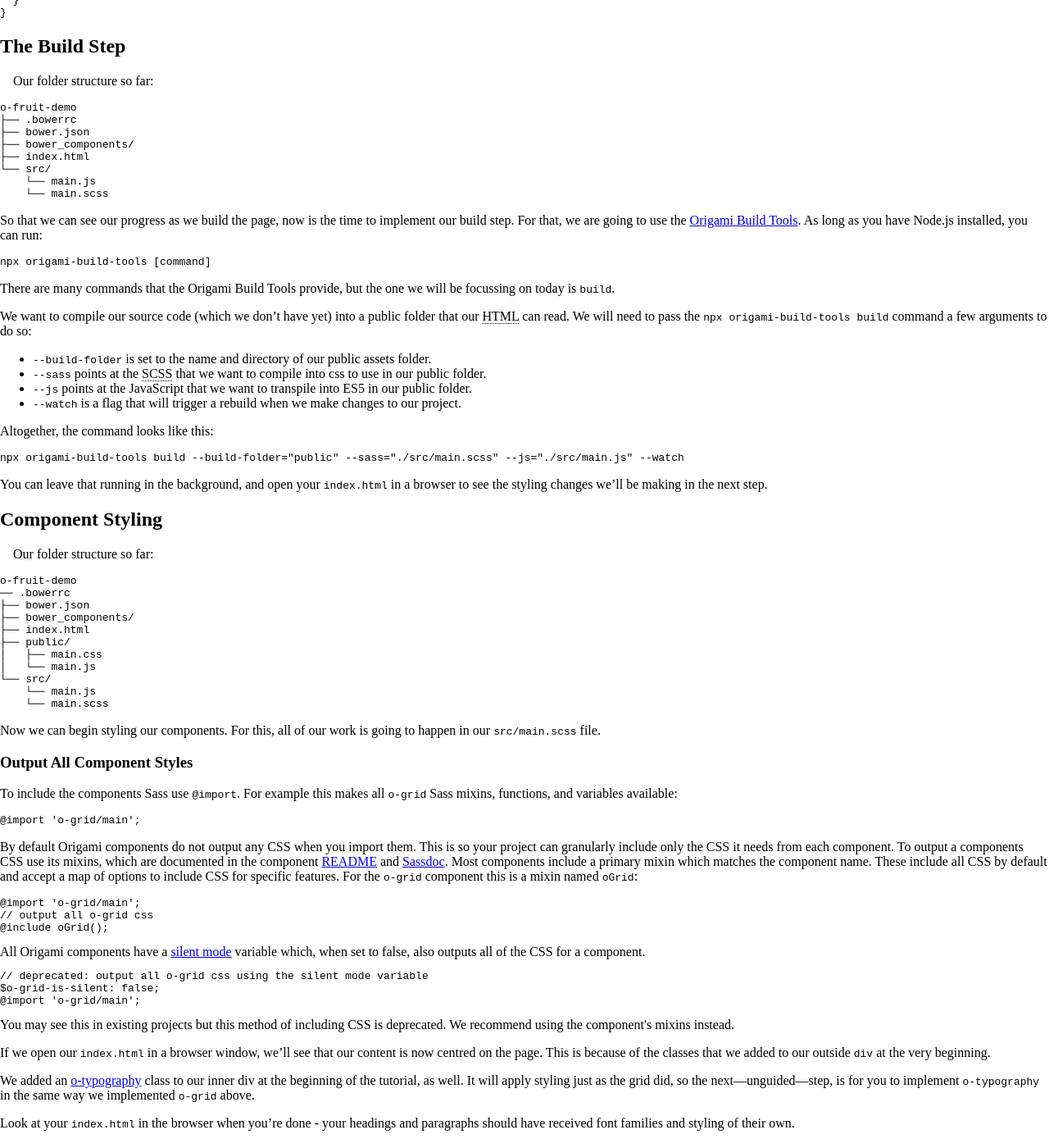
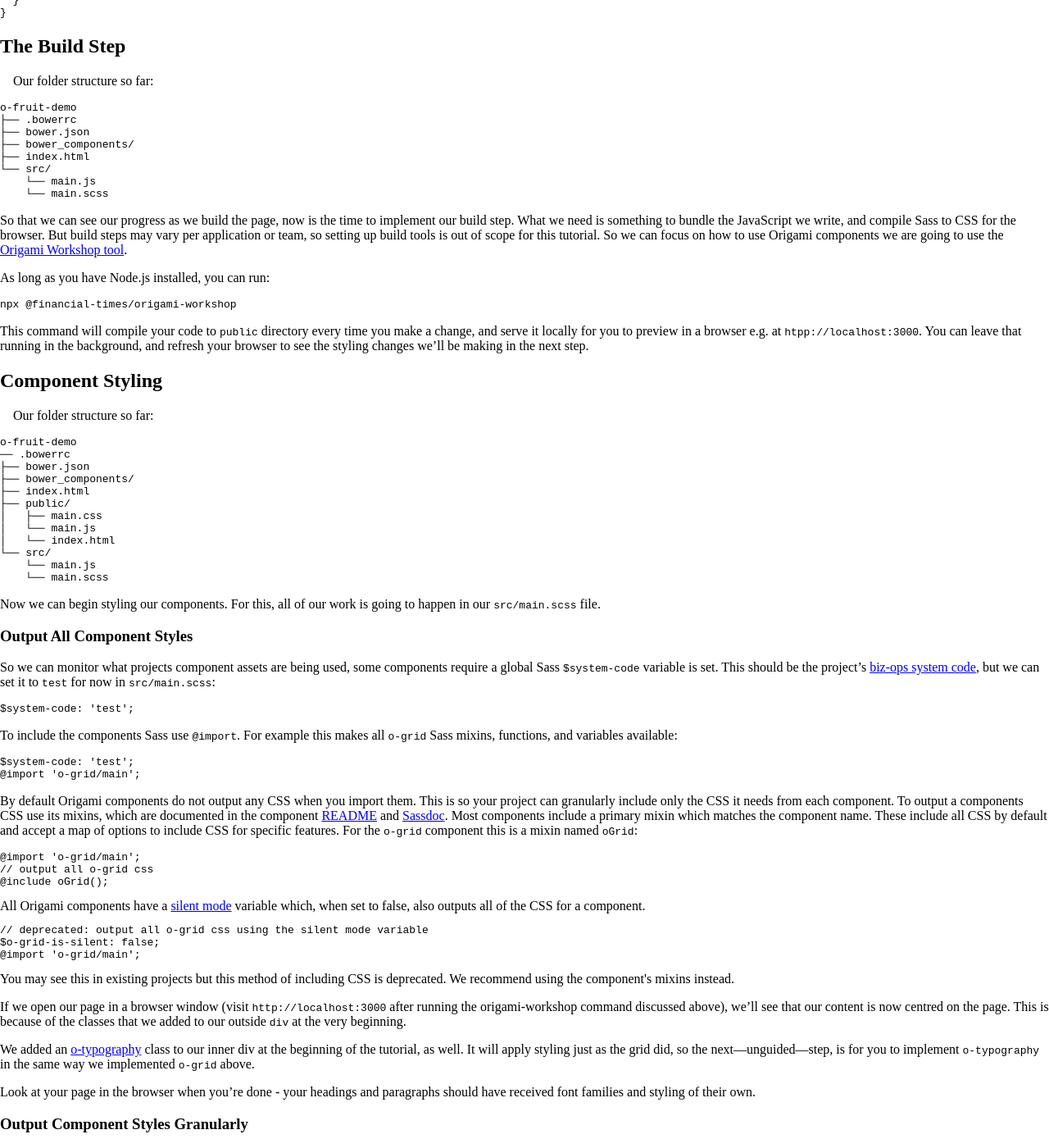
Before and after one commit to Financial-Times/origami-website, a Jekyll site: the page built from _tutorials/manual-build.md, in a window 1280 px wide and 1400 px high, scrolled down 2572 px. Shown: the whole window at 82% size. Built offline with Jekyll 4.4.1, drawn with Linux system fonts in a browser that asks for light colours; a style sheet for code colours, icons or effects is not loaded; some of the changed text lies outside the part shown.

Commit message:
Update the manual build tutorial.
- Use origami-workshop over origami-build-tools
- Use ESM over CommonJS in example
- Mention the `$system-code` Sass variable required
by o-typography

https://github.com/Financial-Times/origami/issues/34
https://github.com/Financial-Times/origami-workshop

```diff
--- a/_tutorials/manual-build.md
+++ b/_tutorials/manual-build.md
@@ -31,8 +31,8 @@ Eventually, we'll have a folder structure that separates our <abbr title="Hypert
 		&lt;meta charset="utf-8">
 		&lt;title>My First Origami Project&lt;/title>
 
-		&lt;link rel="stylesheet" href="public/main.css">
-		&lt;script async src="public/main.js">&lt;/script>
+		&lt;link rel="stylesheet" href="/main.css">
+		&lt;script async src="/main.js">&lt;/script>
 	&lt;/head>
 	&lt;body>
 
@@ -161,22 +161,13 @@ And your `bower.json` should now look something like this:
 </aside>
 
 So that we can see our progress as we build the page, now is the time to implement our build step.
-For that, we are going to use the <a href="https://github.com/Financial-Times/origami-build-tools" class="o-typography-link--external">Origami Build Tools</a>. As long as you have Node.js installed, you can run:
+What we need is something to bundle the JavaScript we write, and compile Sass to CSS for the browser. But build steps may vary per application or team, so setting up build tools is out of scope for this tutorial. So we can focus on how to use Origami components we are going to use the <a href="https://github.com/Financial-Times/origami-workshop" class="o-typography-link--external">Origami Workshop tool</a>.
 
-<pre><code class="o-syntax-highlight--bash">npx origami-build-tools [command]</code></pre>
+As long as you have Node.js installed, you can run:
 
-There are many commands that the Origami Build Tools provide, but the one we will be focussing on today is `build`.
+<pre><code class="o-syntax-highlight--bash">npx @financial-times/origami-workshop</code></pre>
 
-We want to compile our source code (which we don't have yet) into a public folder that our <abbr title="Hypertext Markup Language">HTML</abbr> can read. We will need to pass the `npx origami-build-tools build` command a few arguments to do so:
-- `--build-folder` is set to the name and directory of our public assets folder.
-- `--sass` points at the <abbr title="Sassy Cascading Style Sheets">SCSS</abbr> that we want to compile into css to use in our public folder.
-- `--js` points at the JavaScript that we want to transpile into ES5 in our public folder.
-- `--watch` is a flag that will trigger a rebuild when we make changes to our project.
-
-Altogether, the command looks like this:
-<pre class="o-layout__main__full-span"><code class="o-syntax-highlight--bash">npx origami-build-tools build --build-folder="public" --sass="./src/main.scss" --js="./src/main.js" --watch</code></pre>
-
-You can leave that running in the background, and open your `index.html` in a browser to see the styling changes we'll be making in the next step.
+This command will compile your code to `public` directory every time you make a change, and serve it locally for you to preview in a browser e.g. at `htpp://localhost:3000`. You can leave that running in the background, and refresh your browser to see the styling changes we'll be making in the next step.
 
 ## Component Styling
 
@@ -200,8 +192,12 @@ Now we can begin styling our components. For this, all of our work is going to h
 
 ### Output All Component Styles
 
+So we can monitor what projects component assets are being used, some components require a global Sass `$system-code` variable is set. This should be the project's <a href="https://biz-ops.in.ft.com" class="o-typography-link--external">biz-ops system code</a>, but we can set it to `test` for now in `src/main.scss`:
+<pre><code class="o-syntax-highlight--scss">$system-code: 'test';</code></pre>
+
 To include the components Sass use `@import`. For example this makes all `o-grid` Sass mixins, functions, and variables available:
-<pre><code class="o-syntax-highlight--scss">@import 'o-grid/main';</code></pre>
+<pre><code class="o-syntax-highlight--scss">$system-code: 'test';
+@import 'o-grid/main';</code></pre>
 
 By default Origami components do not output any CSS when you import them. This is so your project can granularly include only the CSS it needs from each component. To output a components CSS use its mixins, which are documented in the component [README](https://registry.origami.ft.com/components/o-grid/readme#sass) and [Sassdoc](https://registry.origami.ft.com/components/o-grid/sassdoc). Most components include a primary mixin which matches the component name. These include all CSS by default and accept a map of options to include CSS for specific features. For the `o-grid` component this is a mixin named `oGrid`:
 
@@ -219,11 +215,11 @@ $o-grid-is-silent: false;
 You may see this in existing projects but this method of including CSS is deprecated. We recommend using the component's mixins instead.
 </aside>
 
-If we open our `index.html` in a browser window, we'll see that our content is now centred on the page. This is because of the classes that we added to our outside `div` at the very beginning.
+If we open our page in a browser window (visit `http://localhost:3000` after running the origami-workshop command discussed above), we'll see that our content is now centred on the page. This is because of the classes that we added to our outside `div` at the very beginning.
 
 We added an <a href="https://registry.origami.ft.com/components/o-typography">o-typography</a> class to our inner div at the beginning of the tutorial, as well. It will apply styling just as the grid did, so the next—unguided—step, is for you to implement `o-typography` in the same way we implemented `o-grid` above.
 
-Look at your `index.html` in the browser when you're done - your headings and paragraphs should have received font families and styling of their own.
+Look at your page in the browser when you're done - your headings and paragraphs should have received font families and styling of their own.
 
 ### Output Component Styles Granularly
 
@@ -248,7 +244,7 @@ body {
 	background-color: oColorsByUsecase('page', 'background');
 }</code></pre>
 
-As soon as your build has completed, visit your `index.html` again. You should have the pink that is characteristic of the FT as a background colour.
+As soon as your build has completed, visit your page again in the browser. You should have the pink that is characteristic of the FT as a background colour.
 
 <aside>If you'd like to double check your work, we've put our <code>main.scss</code> up <a href="https://codepen.io/ft-origami/pen/VBgwwJ" class="o-typography-link--external">on CodePen</a>.</aside>
 
@@ -282,7 +278,7 @@ Origami components listen for a custom event named `o.DOMContentLoaded` in order
 
 We'll need to add this to our file:
 
-<pre class="o-layout__main__full-span"><code class="o-syntax-highlight--js">require('o-table');
+<pre class="o-layout__main__full-span"><code class="o-syntax-highlight--js">import 'o-table';
 
 // Wait until the page has loaded
 if (document.readyState === 'interactive' || document.readyState === 'complete') {
```
Also changed, not shown: other parts of _tutorials/manual-build.md (+1 -0 lines).
